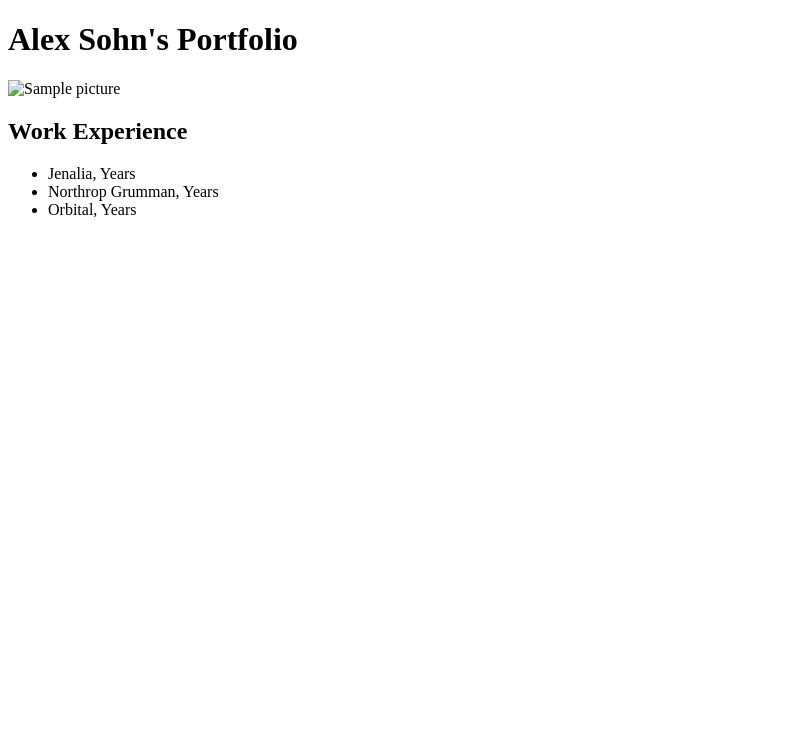
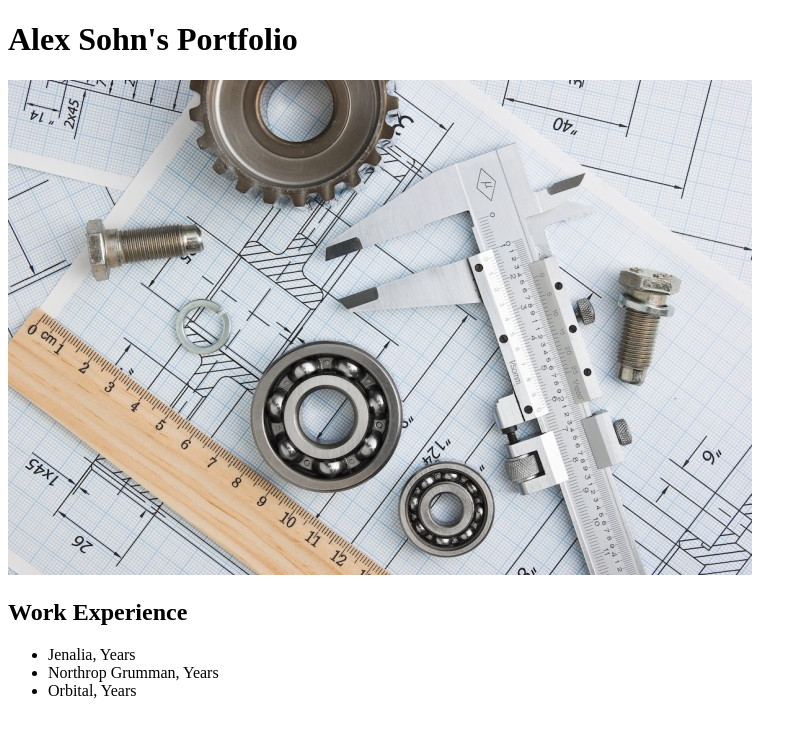
Before and after one commit to chsohn15/AlexSohnPortfolio, a plain HTML site: page index.html in a window 1280 px wide. Shown: the whole page, without its empty margins (0-807 px from the left). Drawn offline with Linux system fonts and the light colour scheme; files whose address does not match are found by name.

Commit message:
Change pic name

```diff
--- a/index.html
+++ b/index.html
@@ -5,7 +5,7 @@
     </head>
     <body>
         <h1>Alex Sohn's Portfolio</h1>
-        <img src="Images/mecheng1_resize_md.jpg" alt="Sample picture">
+        <img src="/home/chsohn15/portfolio/Images/mecheng1_resize_md.jpg" alt="Sample picture">
         <h2>Work Experience</h2>
         <ul>
             <li>Jenalia, Years</li>
```
